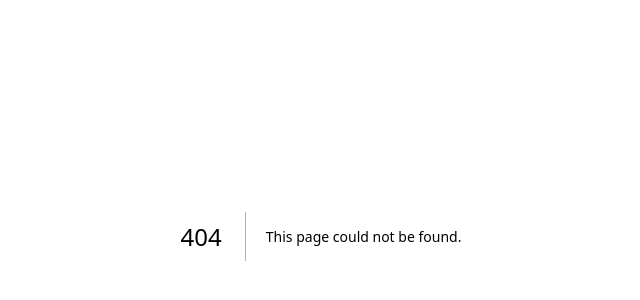
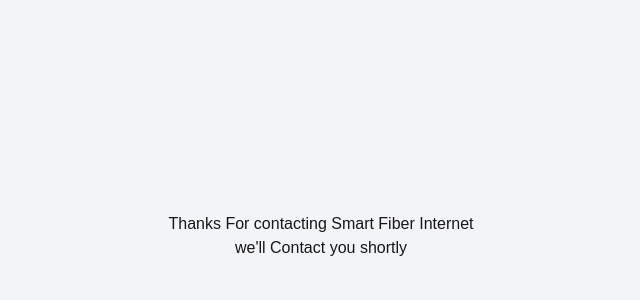
Before and after one commit to hussainbinfazal/STF-Docker, a Next.js app: page /contact in a window 1280 px wide. Before the commit this address had no page. Shown: the part 164-464 px from the top of the page, without its empty margins (319-959 px from the left). Built offline with nearby package versions, Linux system fonts and the light colour scheme.

Commit message:
contact page added

```diff
--- /dev/null
+++ b/src/app/contact/page.tsx
@@ -0,0 +1,12 @@
+import React from 'react'
+
+const page: React.FC = () => {
+  return (
+    <div className='flex flex-col items-center justify-center h-screen bg-gray-100'>
+      <p>Thanks For contacting Smart Fiber Internet</p>
+      <p>we'll Contact you shortly</p>
+    </div>
+  )
+}
+
+export default page
```
